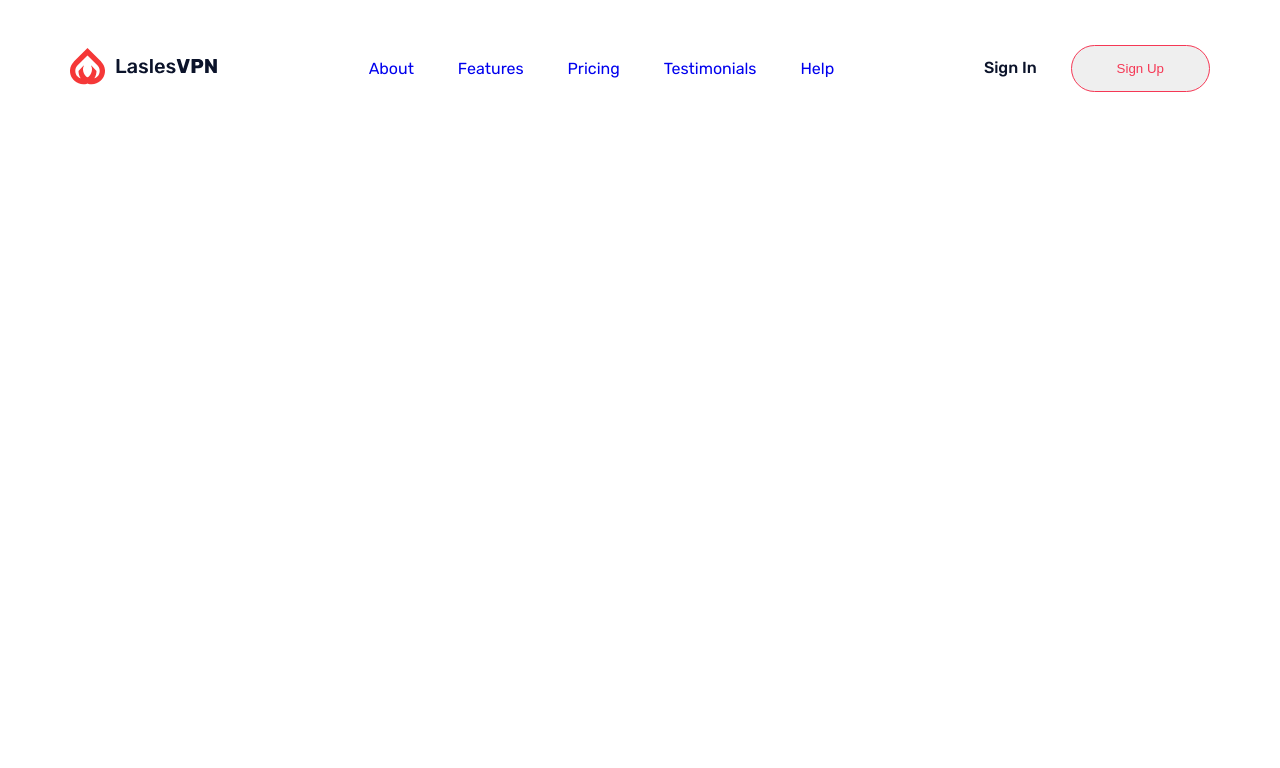
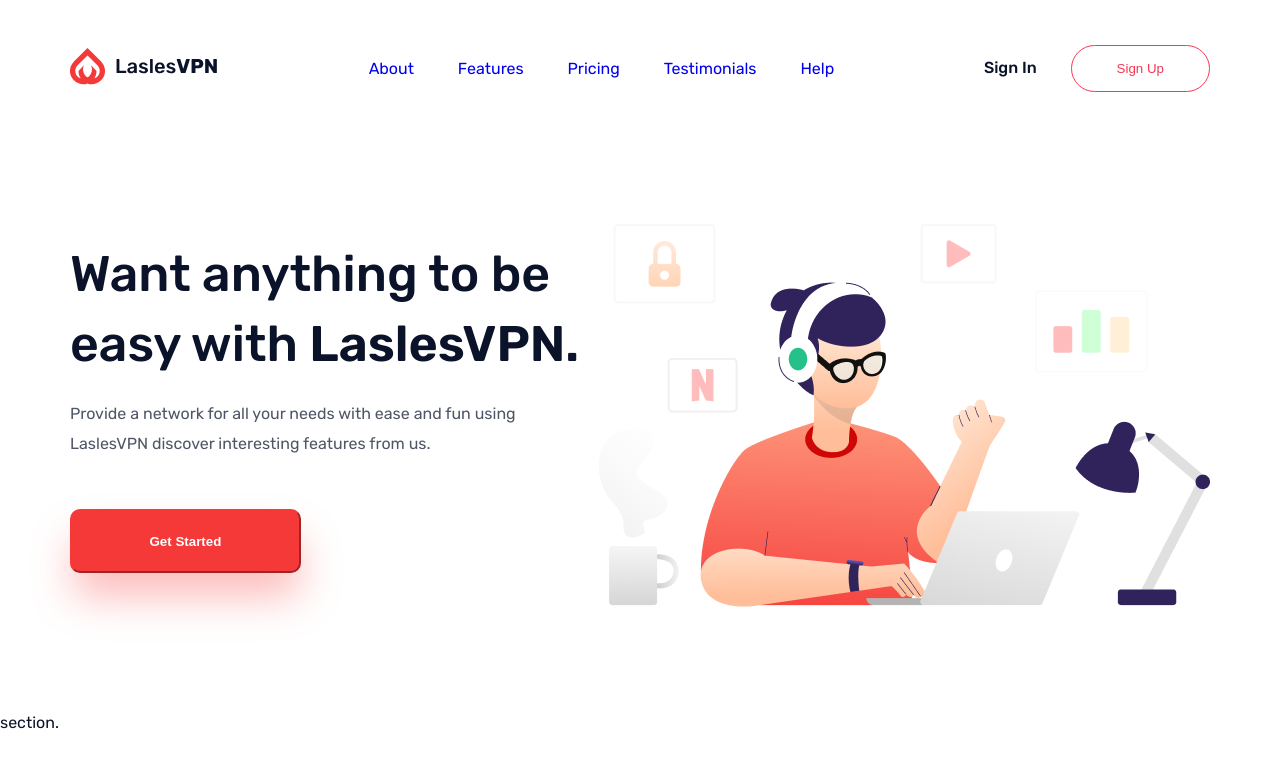
Before and after one commit to Kunduz-rahat/LaslesVPN, a plain HTML site: page index.html in a window 1280 px wide. Drawn offline with Linux system fonts and the light colour scheme.

Commit message:
add hero

```diff
--- a/css/style.scss
+++ b/css/style.scss
@@ -37,6 +37,7 @@ ul li {
 
 .menu {
   padding: 45px 0;
+
   &__item {
     line-height: 19px;
     color: #4F5665;
@@ -52,12 +53,55 @@ ul li {
     color: #0B132A;
   }
 }
-.btn-check-in{
+
+.btn-check-in {
   font-weight: 500;
   line-height: 19px;
-   color: #F53855;
+  color: #F53855;
   padding: 13px 45px;
   border: 1px solid #F53855;
-   border-radius: 50px;
+  border-radius: 50px;
   margin-left: 30px;
+  background: transparent;
 }
+
+.hero {
+  padding: 87px 0 102px;
+
+  &__grid {
+    display: grid;
+    grid-template-columns: 1fr 1fr;
+    grid-column-gap: 15px;
+  }
+
+  &__title {
+    font-weight: 500;
+    font-size: 50px;
+    line-height: 70px;
+    color: #0B132A;
+    margin-bottom: 20px;
+    padding-top: 15px;
+
+    span {
+      font-weight: 600;
+    }
+  }
+}
+
+.section__desk {
+  line-height: 30px;
+  color: #4F5665;
+  margin-bottom: 50px;
+}
+
+.btn-section {
+  font-weight: bold;
+  line-height: 25px;
+  color: #FFFFFF;
+  padding: 17.5px 77.5px;
+  background: #F53838;
+  border-radius: 10px;
+  border-color: #F53838;
+  box-shadow: 1px 26px 41px -3px rgba(245, 56, 56, 0.35);
+
+}
--- a/index.html
+++ b/index.html
@@ -9,7 +9,6 @@
     <link rel="stylesheet" href="./css/style.css">
 </head>
 <body>
-<header class="header">
 <header class="header">
     <div class="header__container container">
         <nav class="navbar">
@@ -47,5 +46,27 @@
 
     </div>
 </header>
+<main>
+    <section class="hero">
+        <div class="container">
+            <div class="hero__grid">
+                <div class="hero__box">
+                    <h1 class="hero__title">
+                        Want anything to be easy with <span>LaslesVPN.</span>
+                    </h1>
+                    <p class="section__desk">
+                        Provide a network for all your needs with ease and fun using LaslesVPN discover interesting
+                        features from us.
+                    </p>
+                    <button class="btn-section">Get Started</button>
+                </div>
+                <div class="hero__box">
+                    <img src="./images/hero.png" alt="">
+                </div>
+            </div>
+        </div>
+    </section>
+    section.
+</main>
 </body>
 </html>
```
Also changed, not shown: css/style.css, images/hero.png (added), 1 other file. Lines whose indentation alone changed are shown as unchanged.
